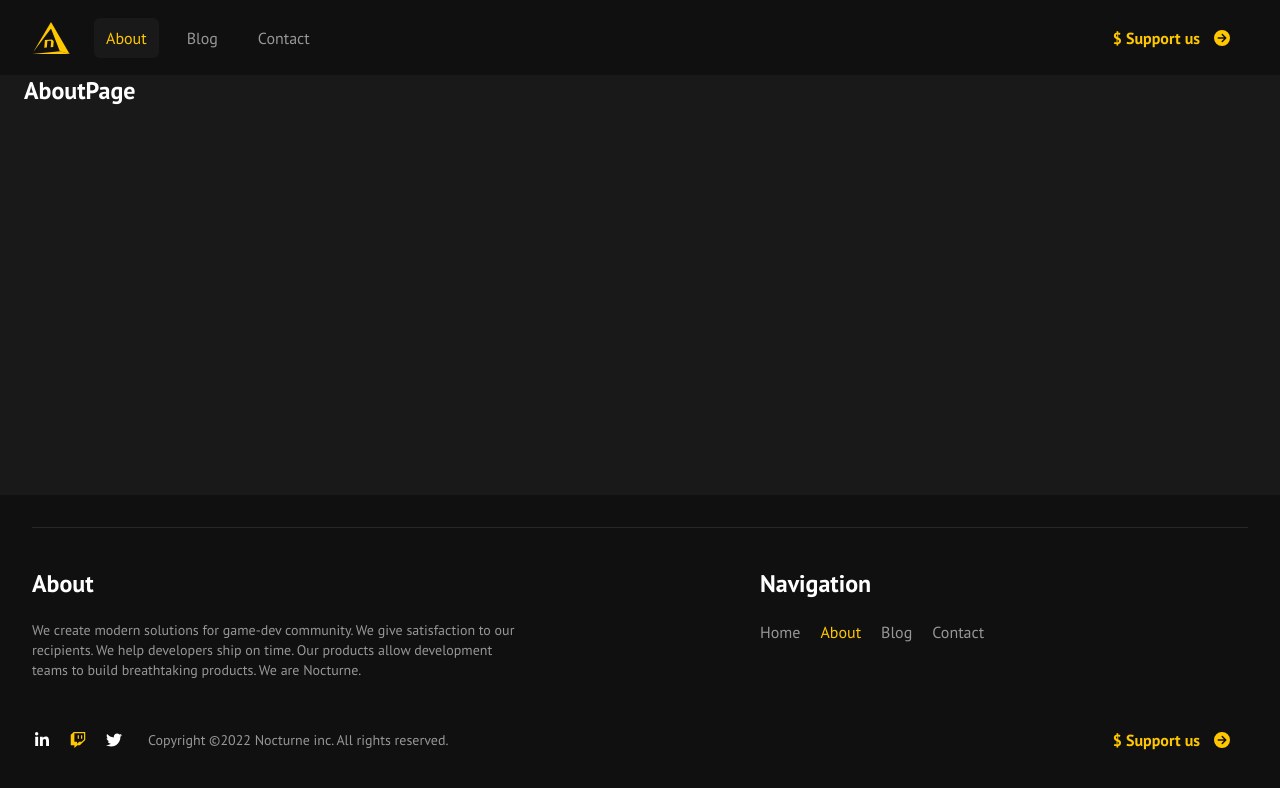
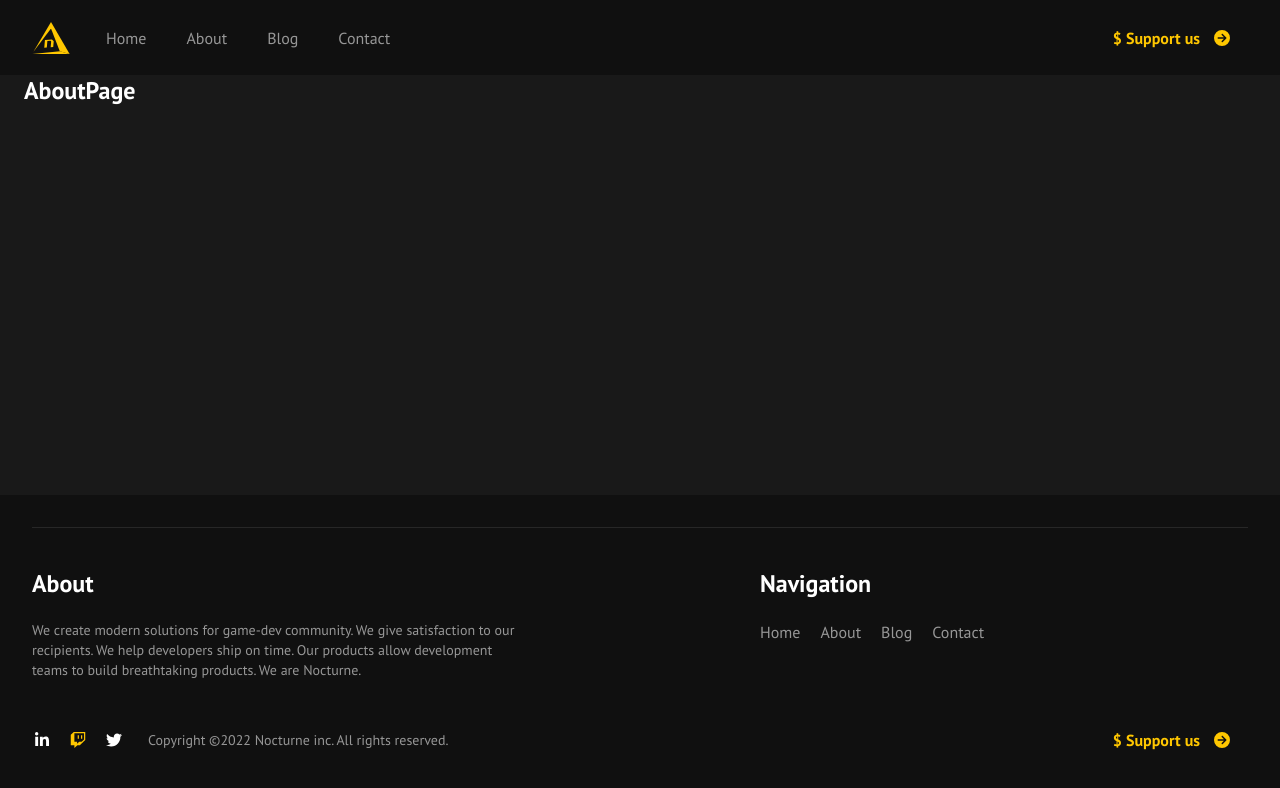
Before and after one commit to krzysztofMlczk/nocturne-blog, a Next.js app: page /about in a window 1280 px wide. Shown: the top 788 px of the page. Built offline with nearby package versions, Linux system fonts and the light colour scheme; a web font is replaced by a local one.

Commit message:
fix: partial fix for navigation
- this is just a proposal, not a full solution, look here for community help https://github.com/vercel/next.js/discussions/41745#discussioncomment-4745053:

Refs: NOC-52, NOC-65

```diff
--- a/app/FeaturedPostsSection.tsx
+++ b/app/FeaturedPostsSection.tsx
@@ -16,7 +16,7 @@ export default async function functionFeaturedPostsSection() {
               {"Take a peek on how it's goin'!"}
             </h1>
             <p className='text-base text-dusty-gray mb-5'>
-              In our blog we periodically post our progress and how we managed
+              On our blog we periodically post our progress and how we managed
               to achieve some of our milestones. The Nocturne Blog is also a
               place where we share knowledge not only about Game Engines but
               from any Development-related area. Take a look for yourself!
--- a/components/NavItem.tsx
+++ b/components/NavItem.tsx
@@ -4,7 +4,13 @@ import clsx from 'clsx';
 import Link from 'next/link';
 import { useSelectedLayoutSegment } from 'next/navigation';
 
-import { NavigationItem, RouteNavItemMap } from '#/utils/constants';
+import {
+  NavigationItem,
+  RouteNavItemMap,
+  ToPageNavigationItem,
+  ToSectionNavigationItem,
+} from '#/utils/constants';
+import { useObserver } from '#/utils/hooks/useObserver';
 
 type NavItemVariant = 'header' | 'footer';
 
@@ -14,12 +20,7 @@ interface NavItemProps {
   onClick?: () => void;
 }
 
-export function NavItem({ variant, navigationItem, onClick }: NavItemProps) {
-  const segment = useSelectedLayoutSegment();
-  const isActive = segment
-    ? navigationItem.slug === segment
-    : navigationItem.slug === RouteNavItemMap.home.slug;
-
+const getNavLinkStyles = (variant: NavItemVariant, isActive: boolean) => {
   let styles: string;
   switch (variant) {
     case 'header':
@@ -37,10 +38,70 @@ export function NavItem({ variant, navigationItem, onClick }: NavItemProps) {
       );
       break;
   }
+  return styles;
+};
 
+export function NavItem({ variant, navigationItem, onClick }: NavItemProps) {
+  // TODO: fix NavItem highlighting issues
   return (
-    <Link href={`/${navigationItem.slug}`} onClick={onClick} className={styles}>
+    <>
+      {'id' in navigationItem ? (
+        <ToSectionNavItem
+          navigationItem={navigationItem}
+          variant={variant}
+          onClick={onClick}
+        />
+      ) : (
+        <ToPageNavItem
+          navigationItem={navigationItem}
+          variant={variant}
+          onClick={onClick}
+        />
+      )}
+    </>
+  );
+}
+
+interface ConcreteNavItemProps<T> {
+  navigationItem: T;
+  variant: NavItemVariant;
+  onClick?: () => void;
+}
+
+function ToPageNavItem({
+  navigationItem,
+  variant,
+  onClick,
+}: ConcreteNavItemProps<ToPageNavigationItem>) {
+  const segment = useSelectedLayoutSegment();
+  const isActive = segment
+    ? navigationItem.slug === segment
+    : navigationItem.slug === RouteNavItemMap.home.slug;
+  return (
+    <Link
+      href={`/${navigationItem.slug}`}
+      onClick={onClick}
+      className={getNavLinkStyles(variant, isActive)}
+    >
       {navigationItem.label}
     </Link>
   );
 }
+
+function ToSectionNavItem({
+  navigationItem,
+  variant,
+  onClick,
+}: ConcreteNavItemProps<ToSectionNavigationItem>) {
+  const { isIntersecting: isActive } = useObserver(navigationItem.id);
+  return (
+    //  TODO: Nextjs 13 has a bug and Link doesn't support href to #ids, see: https://github.com/vercel/next.js/issues/44625
+    <a
+      href={`${navigationItem.slug}#${navigationItem.id}`}
+      onClick={onClick}
+      className={getNavLinkStyles(variant, isActive)}
+    >
+      {navigationItem.label}
+    </a>
+  );
+}
--- a/components/Navbar.tsx
+++ b/components/Navbar.tsx
@@ -1,8 +1,10 @@
 'use client';
 
 import { LinkButton } from './buttons/LinkButton';
+import clsx from 'clsx';
 import Image from 'next/image';
 import Link from 'next/link';
+import { useSelectedLayoutSegment } from 'next/navigation';
 import { Fragment } from 'react';
 
 import { Disclosure, Transition } from '@headlessui/react';
@@ -10,8 +12,6 @@ import { Bars3Icon, XMarkIcon } from '@heroicons/react/24/outline';
 
 import { NavItem } from '#/components/NavItem';
 import { RouteNavItemMap } from '#/utils/constants';
-import {useSelectedLayoutSegment} from "next/navigation";
-import clsx from "clsx";
 
 export function Navbar() {
   const segment = useSelectedLayoutSegment();
@@ -38,13 +38,18 @@ export function Navbar() {
               </div>
               <div className='flex flex-1 items-center justify-center sm:items-stretch sm:justify-start'>
                 <div className='flex flex-shrink-0 items-center'>
+                  <Link href={`${RouteNavItemMap.home.slug}`}>
                     <Image
-                    className={clsx('h-8 w-auto', onHomePage ? 'hidden' : 'block sm:hidden' )}
+                      className={clsx(
+                        'h-8 w-auto',
+                        onHomePage ? 'hidden' : 'block sm:hidden'
+                      )}
                       src='/logo.svg'
                       width={20}
                       height={20}
                       alt='Company Logo'
                     />
+                  </Link>
                   <Link href={`${RouteNavItemMap.home.slug}`}>
                     <Image
                       className='hidden h-8 w-auto sm:block'
@@ -58,7 +63,6 @@ export function Navbar() {
                 <div className='hidden sm:ml-6 sm:block'>
                   <div className='flex space-x-4'>
                     {Object.values(RouteNavItemMap)
-                      .filter((item) => item.slug !== RouteNavItemMap.home.slug)
                       .map((item) => (
                         <NavItem
                           key={item.slug}
@@ -70,7 +74,7 @@ export function Navbar() {
                 </div>
               </div>
               <div className='absolute inset-y-0 right-0 flex items-center pr-2 sm:static sm:inset-auto sm:ml-6 sm:pr-0'>
-                <LinkButton href='/support-us' textPrefix='$'>
+                <LinkButton href='../#donations' textPrefix='$'>
                   <span className='hidden md:inline'>Support us</span>
                 </LinkButton>
               </div>
--- a/components/buttons/LinkButton.tsx
+++ b/components/buttons/LinkButton.tsx
@@ -1,5 +1,3 @@
-import Link from 'next/link';
-
 import { faCircleArrowRight } from '@fortawesome/free-solid-svg-icons';
 import { FontAwesomeIcon } from '@fortawesome/react-fontawesome';
 
@@ -11,7 +9,8 @@ interface LinkButtonProps {
 
 export const LinkButton = ({ textPrefix, href, children }: LinkButtonProps) => {
   return (
-    <Link
+    // TODO: replace with nextjs Link when they fix it...
+    <a
       href={href}
       className='inline-flex gap-3 w-auto items-center justify-center text-supernova font-bold text-base p-4 cursor-pointer group'
     >
@@ -24,6 +23,6 @@ export const LinkButton = ({ textPrefix, href, children }: LinkButtonProps) => {
         width={20}
         className='text-supernova'
       />
-    </Link>
+    </a>
   );
 };
--- a/utils/constants.ts
+++ b/utils/constants.ts
@@ -1,13 +1,19 @@
 type TopLevelRoute = 'home' | 'about' | 'blog' | 'contact';
 
-export interface NavigationItem {
+export interface ToPageNavigationItem {
   label: string;
   slug: string;
 }
 
+export interface ToSectionNavigationItem extends ToPageNavigationItem {
+  id: string;
+}
+
+export type NavigationItem = ToPageNavigationItem | ToSectionNavigationItem;
+
 export const RouteNavItemMap: Record<TopLevelRoute, NavigationItem> = {
   home: { label: 'Home', slug: '' },
-  about: { label: 'About', slug: 'about' },
+  about: { label: 'About', slug: '..', id: 'about' },
   blog: { label: 'Blog', slug: 'blog' },
   contact: { label: 'Contact', slug: 'contact' },
 };
--- /dev/null
+++ b/utils/hooks/useObserver.ts
@@ -0,0 +1,28 @@
+import { useEffect, useRef, useState } from 'react';
+
+export function useObserver(elementToObserveId: string) {
+  const observer = useRef<IntersectionObserver | null>(null);
+  const [isIntersecting, setIsIntersecting] = useState(false);
+
+  useEffect(() => {
+    const handleObserve = (entries: Array<IntersectionObserverEntry>) => {
+      const observedEntry = entries[0];
+      if (observedEntry) {
+        setIsIntersecting(observedEntry.isIntersecting);
+        return;
+      }
+    };
+
+    observer.current = new IntersectionObserver(handleObserve, {
+      threshold: 0.7,
+    });
+    const toObserve = document.getElementById(elementToObserveId);
+    if (toObserve) {
+      observer.current?.observe(toObserve);
+    }
+
+    return () => observer.current?.disconnect();
+  }, [elementToObserveId]);
+
+  return { isIntersecting };
+}
```
Lines whose indentation alone changed are shown as unchanged.
